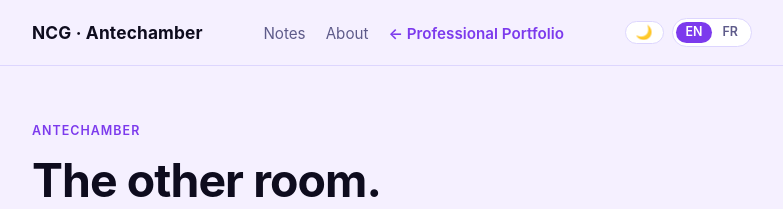
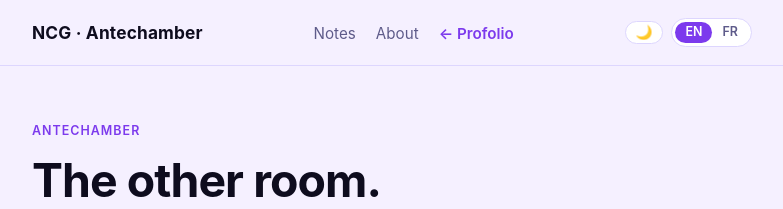
Before and after one commit to ncgimenez/draft-ncg.github.io, a Jekyll site: the page built from antechamber/index.html, in a window 1280 px wide. Shown: the top 209 px of the page, without its empty margins (248-1031 px from the left). Built offline with Jekyll 4.4.1, drawn with Linux system fonts in a browser that asks for light colours.

```diff
--- a/_layouts/antechamber.html
+++ b/_layouts/antechamber.html
@@ -56,7 +56,7 @@
         <ul>
           <li><a href="/blog/">Notes</a></li>
           <li><a href="/about.html">About</a></li>
-          <li><a href="/" style="color: var(--accent); font-weight: 600;">← Professional Portfolio</a></li>
+          <li><a href="/" style="color: var(--accent); font-weight: 600;">← Profolio</a></li>
         </ul>
       </nav>
       <div class="controles-header">
```
